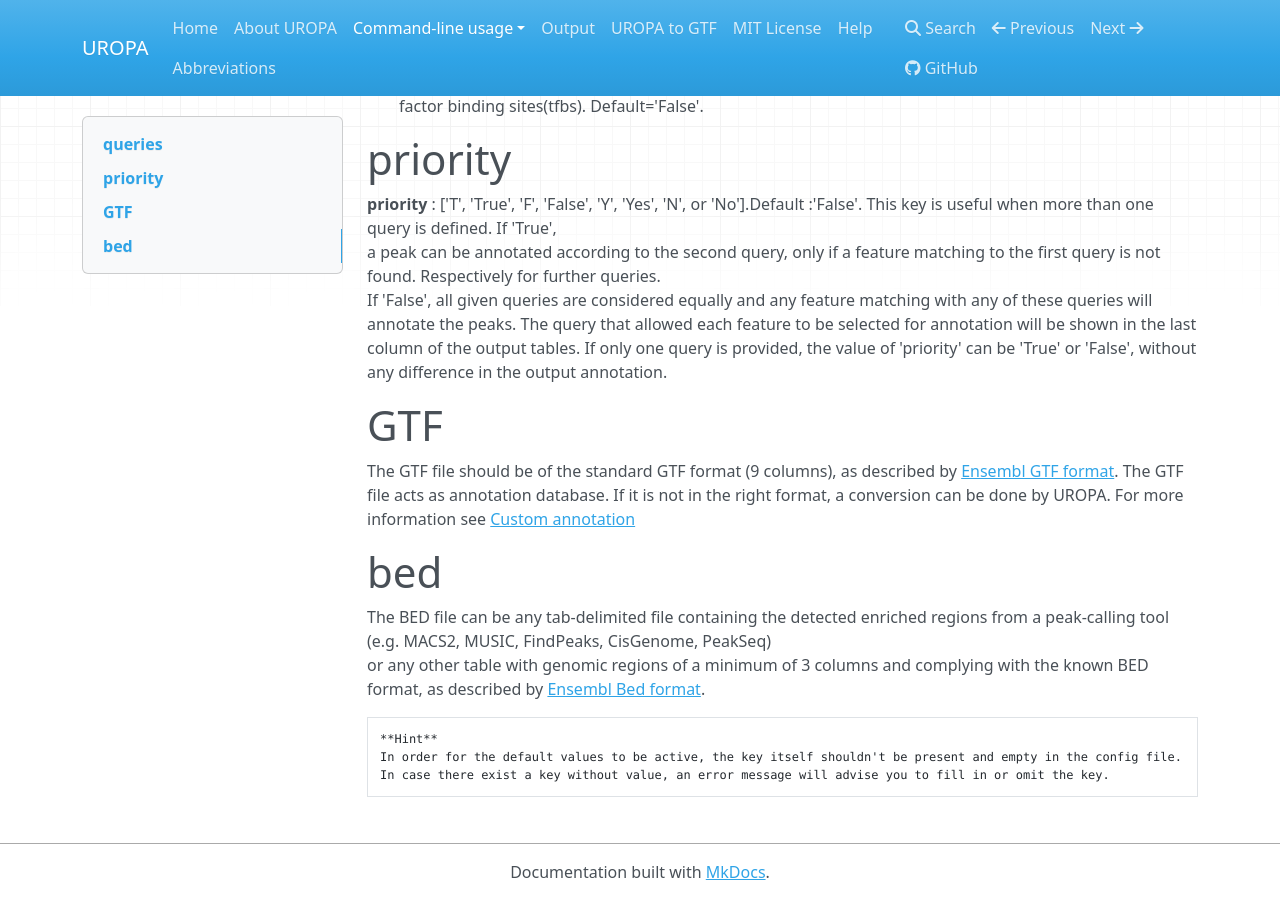
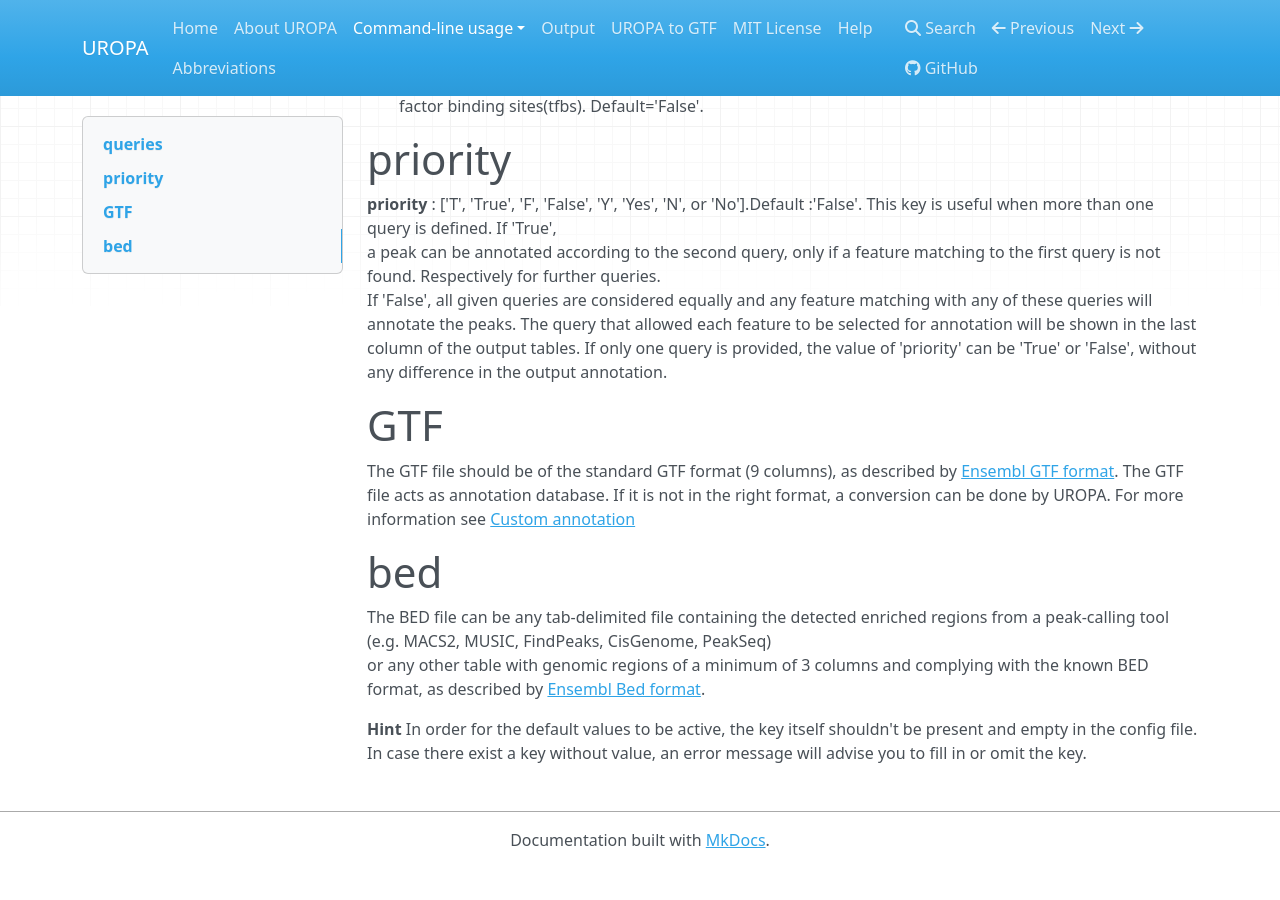
Before and after one commit to loosolab/UROPA, an MkDocs documentation site: the page built from docs/config.md, in a window 1280 px wide and 900 px high, scrolled down 1577 px. Built offline with MkDocs 1.6.1, drawn with Linux system fonts in a browser that asks for light colours; nearby versions of some CDN libraries; old or Windows-style settings are respelled for this version of MkDocs; after the commit the page ends 2445 px from its top, so only the background shows below that.

````diff
--- a/docs/config.md
+++ b/docs/config.md
@@ -46,8 +46,7 @@ The GTF file acts as annotation database. If it is not in the right format, a co
 The BED file can be any tab-delimited file containing the detected enriched regions from a peak-calling tool (e.g. MACS2, MUSIC, FindPeaks, CisGenome, PeakSeq)
 or any other table with genomic regions of a minimum of 3 columns and complying with the known BED format, as described by [Ensembl Bed format](http://www.ensembl.org/info/website/upload/bed.html).
 
-```diff
+
 **Hint**
 In order for the default values to be active, the key itself shouldn't be present and empty in the config file.
 In case there exist a key without value, an error message will advise you to fill in or omit the key.
-```
````
Also changed, not shown: docs/uropa-example.md (+4 -4 lines).
